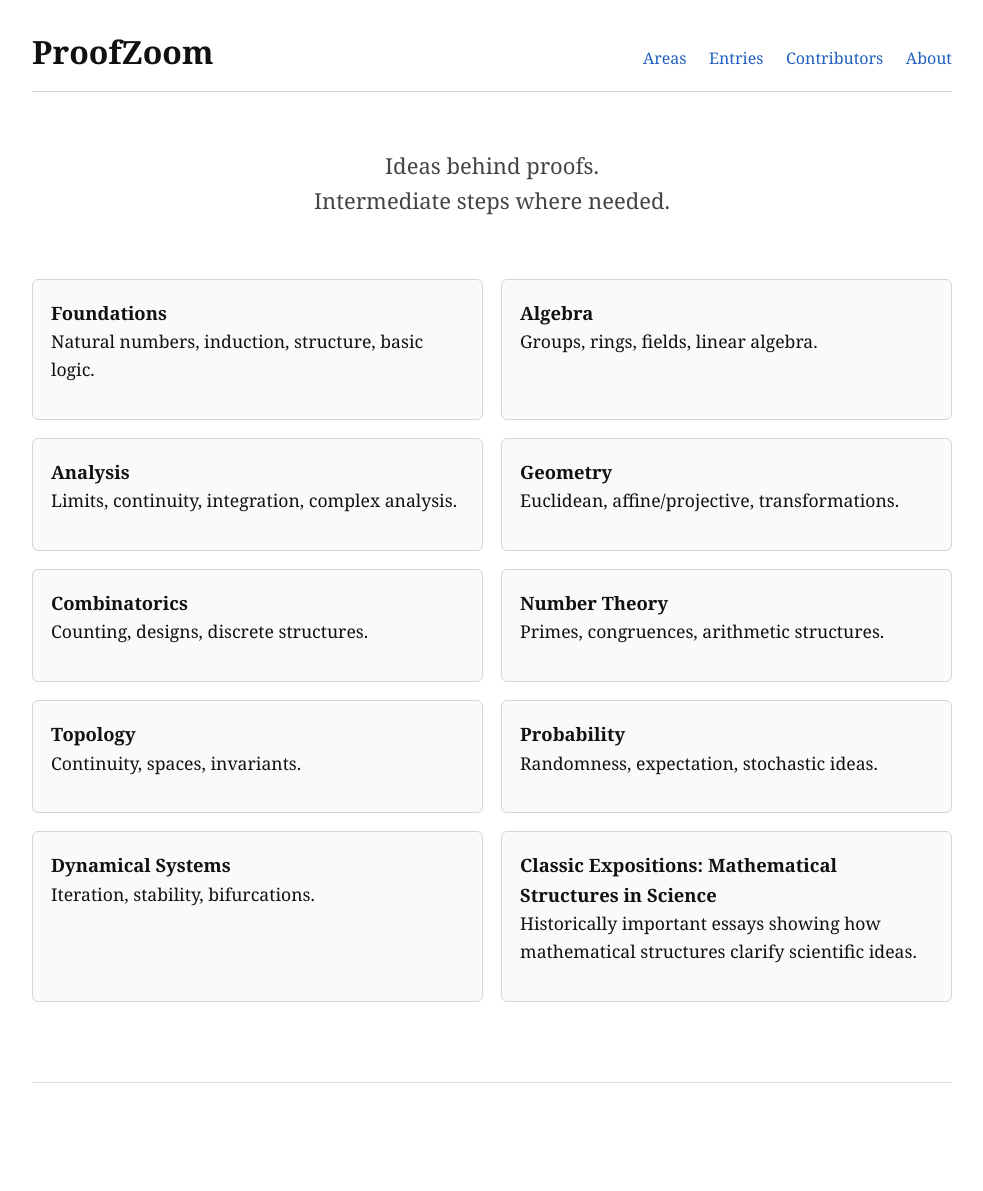
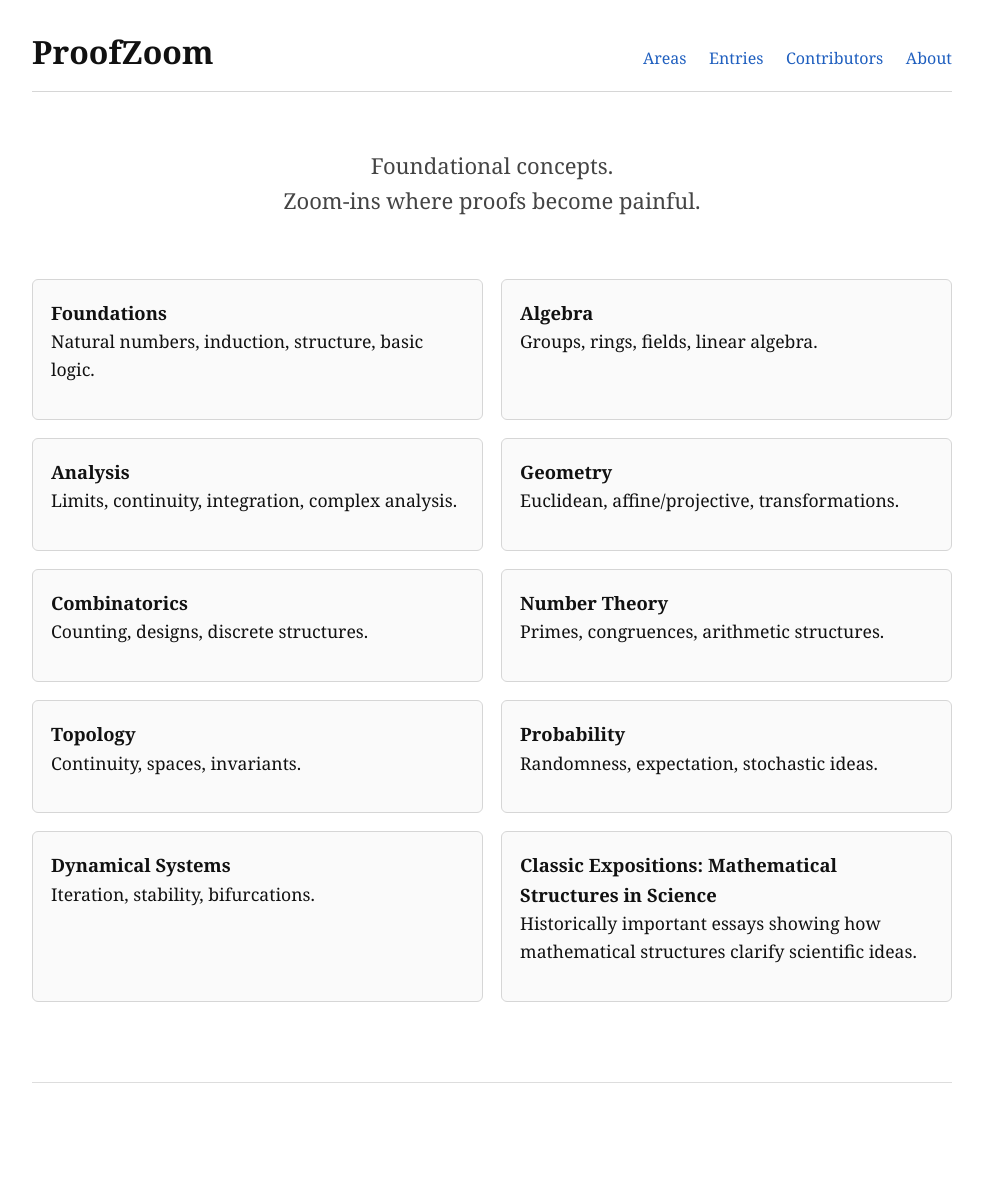
Before and after one commit to Dinside01/proofzoom, a Jekyll site: the page built from index.html, in a window 1280 px wide. Shown: the whole page, without its empty margins (148-1131 px from the left). Built offline with Jekyll 4.4.1, drawn with Linux system fonts in a browser that asks for light colours.

Commit message:
Update homepage slogan

```diff
--- a/index.html
+++ b/index.html
@@ -6,8 +6,8 @@ title: ProofZoom
 <div class="page-content">
 
 <p class="site-slogan">
-Ideas behind proofs.<br>
-Intermediate steps where needed.
+Foundational concepts.<br>
+Zoom-ins where proofs become painful.
 </p>
 
 <div class="areas-grid">
```
